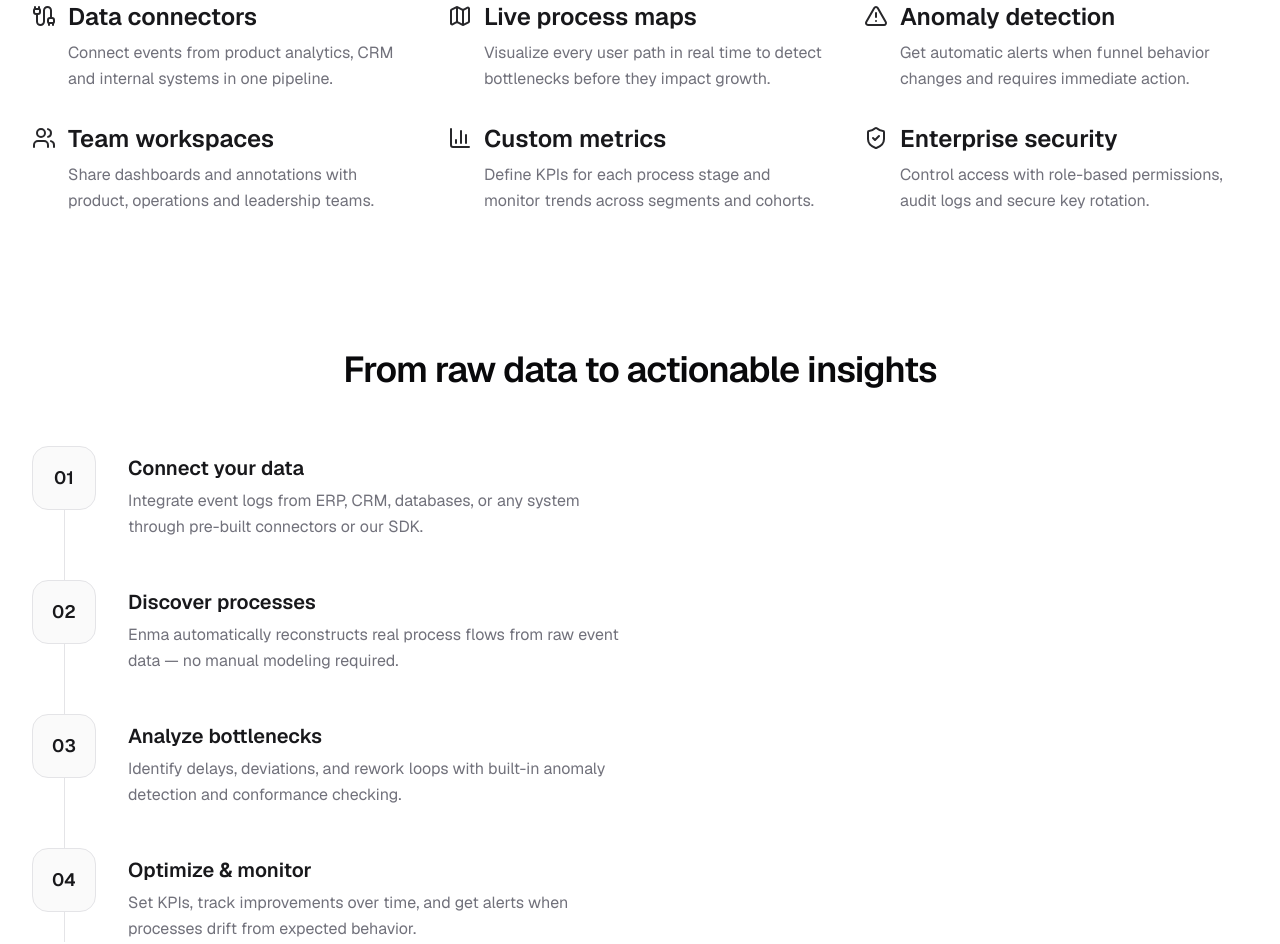
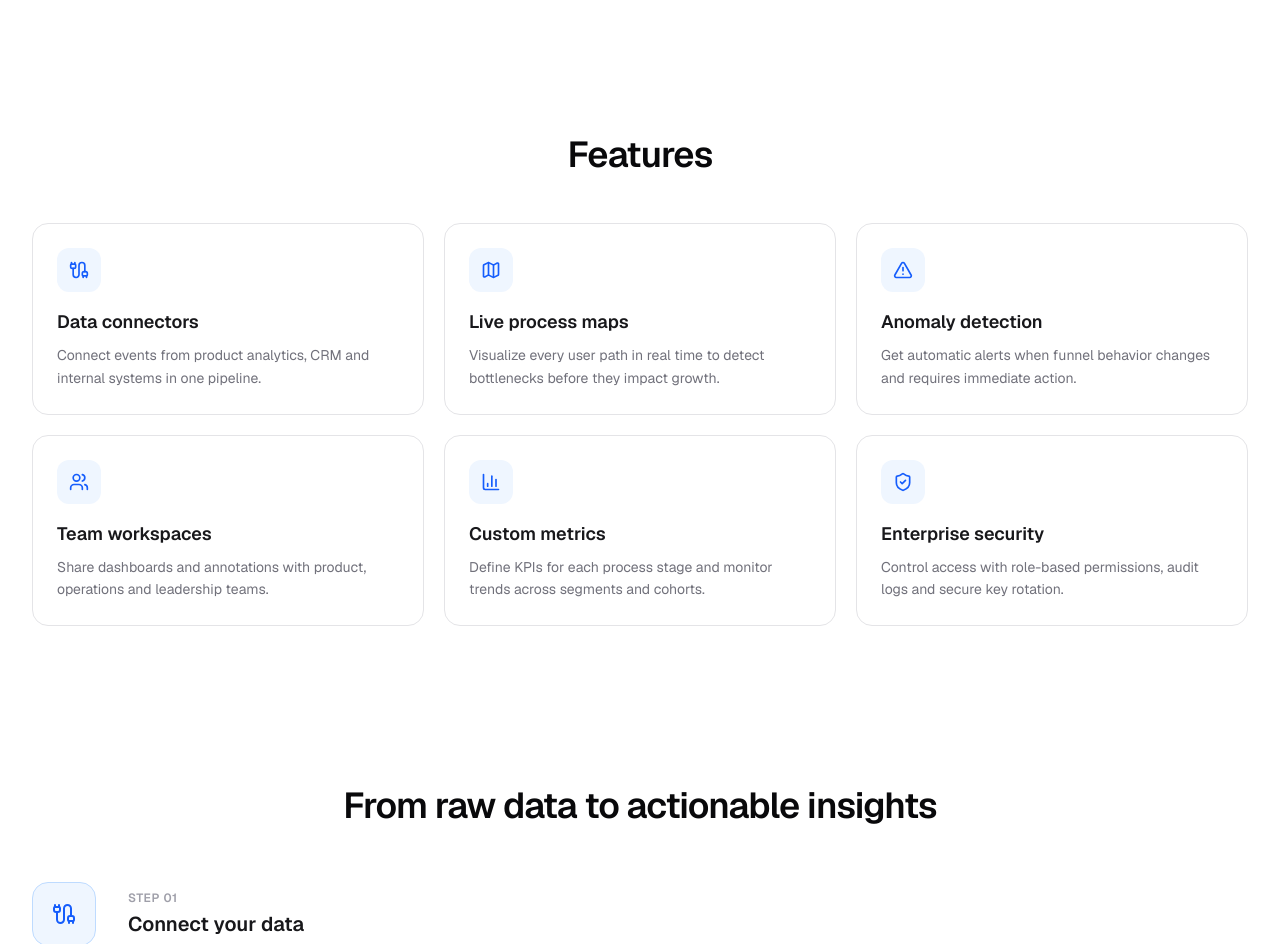
Before and after one commit to enma-repos/enma, a Next.js app in the folder frontend/: page /product in a window 1280 px wide. Shown: the part 988-1932 px from the top of the page. Built offline with nearby package versions, Linux system fonts and the light colour scheme.

Commit message:
redesign landing sections styling

```diff
--- a/frontend/src/components/landing/faq-section.tsx
+++ b/frontend/src/components/landing/faq-section.tsx
@@ -11,7 +11,7 @@ export function FaqSection() {
 
   return (
     <section className="bg-white">
-      <div className="mx-auto w-full max-w-3xl px-5 py-16 sm:px-8 sm:py-20">
+      <div className="mx-auto w-full max-w-3xl px-5 pb-28 pt-16 sm:px-8 sm:pb-36 sm:pt-20">
         <SectionHeader
           title="Frequently asked questions"
           centered
--- a/frontend/src/components/landing/features-section.tsx
+++ b/frontend/src/components/landing/features-section.tsx
@@ -9,47 +9,54 @@ import {
 } from "lucide-react";
 import type { LucideProps } from "lucide-react";
 
-const featureIcons: Record<string, React.FC<LucideProps>> = {
-  "Data connectors": Cable,
-  "Live process maps": Map,
-  "Anomaly detection": AlertTriangle,
-  "Team workspaces": Users,
-  "Custom metrics": BarChart3,
-  "Enterprise security": ShieldCheck,
+const featureStyles: Record<
+  string,
+  { icon: React.FC<LucideProps>; iconColor: string; bgColor: string }
+> = {
+  "Data connectors": { icon: Cable, iconColor: "text-blue-600", bgColor: "bg-blue-50" },
+  "Live process maps": { icon: Map, iconColor: "text-blue-600", bgColor: "bg-blue-50" },
+  "Anomaly detection": { icon: AlertTriangle, iconColor: "text-blue-600", bgColor: "bg-blue-50" },
+  "Team workspaces": { icon: Users, iconColor: "text-blue-600", bgColor: "bg-blue-50" },
+  "Custom metrics": { icon: BarChart3, iconColor: "text-blue-600", bgColor: "bg-blue-50" },
+  "Enterprise security": { icon: ShieldCheck, iconColor: "text-blue-600", bgColor: "bg-blue-50" },
 };
 
 export function FeaturesSection() {
   return (
-    <section className="mx-auto w-full max-w-7xl px-5 py-12 sm:px-8 sm:py-14">
+    <section className="mx-auto w-full max-w-7xl px-5 py-16 sm:px-8 sm:py-20">
       <div className="text-center">
         <h2 className="text-4xl font-semibold tracking-tight text-zinc-950">
           Features
         </h2>
       </div>
 
-      <div className="mt-10 grid gap-8 sm:grid-cols-2 lg:grid-cols-3">
+      <div className="mt-12 grid gap-5 sm:grid-cols-2 lg:grid-cols-3">
         {featureItems.map((feature) => {
-          const Icon = featureIcons[feature.title];
+          const style = featureStyles[feature.title];
+          const Icon = style?.icon;
           return (
-            <article key={feature.title} className="rounded-lg pr-2">
-              <div className="flex items-start gap-3">
-                {Icon ? (
+            <article
+              key={feature.title}
+              className="rounded-2xl border border-zinc-200 bg-white p-6 transition-all duration-200 hover:shadow-md"
+            >
+              <div
+                className={`flex h-11 w-11 items-center justify-center rounded-xl ${
+                  style?.bgColor ?? "bg-zinc-100"
+                }`}
+              >
+                {Icon && (
                   <Icon
-                    className="mt-0.5 h-6 w-6 shrink-0 text-zinc-800"
+                    className={`h-5 w-5 ${style?.iconColor ?? "text-zinc-600"}`}
                     aria-hidden="true"
                   />
-                ) : (
-                  <div className="mt-0.5 h-6 w-6 shrink-0" />
                 )}
-                <div>
-                  <h3 className="text-2xl font-semibold leading-tight text-zinc-900">
-                    {feature.title}
-                  </h3>
-                  <p className="mt-2 text-base leading-relaxed text-zinc-500">
-                    {feature.description}
-                  </p>
-                </div>
               </div>
+              <h3 className="mt-4 text-lg font-semibold text-zinc-900">
+                {feature.title}
+              </h3>
+              <p className="mt-2 text-sm leading-relaxed text-zinc-500">
+                {feature.description}
+              </p>
             </article>
           );
         })}
--- a/frontend/src/components/landing/hero-section.tsx
+++ b/frontend/src/components/landing/hero-section.tsx
@@ -2,7 +2,7 @@ import Link from "next/link";
 
 export function HeroSection() {
   return (
-    <section className="relative isolate overflow-hidden border-b border-zinc-200">
+    <section className="relative isolate overflow-hidden ">
       <div
         className="absolute inset-0 bg-cover bg-center opacity-65 grayscale"
         style={{
@@ -11,13 +11,14 @@ export function HeroSection() {
         }}
       />
       <div className="absolute inset-0 bg-[linear-gradient(180deg,rgba(255,255,255,0.45),rgba(255,255,255,0.72))]" />
+      <div className="absolute inset-x-0 bottom-0 h-40 bg-gradient-to-b from-transparent to-white" />
 
-      <div className="relative mx-auto flex min-h-[420px] max-w-7xl flex-col items-center justify-center px-6 py-20 text-center">
+      <div className="relative mx-auto flex max-w-7xl flex-col items-center justify-center px-6 pb-52 pt-40 text-center">
         <h1 className="text-6xl font-semibold tracking-tight text-zinc-950 sm:text-7xl">
           enma
         </h1>
         <p className="mt-4 max-w-3xl text-2xl leading-tight text-zinc-800 sm:text-[2rem]">
-          The best process-mining solution for your company
+          Discover bottlenecks, map real processes, and optimize operations
         </p>
 
         <div className="mt-8 flex flex-wrap items-center justify-center gap-3">
--- a/frontend/src/components/landing/how-it-works-section.tsx
+++ b/frontend/src/components/landing/how-it-works-section.tsx
@@ -3,6 +3,20 @@
 import { useEffect, useRef, useState } from "react";
 import { howItWorksSteps } from "@/components/landing/content";
 import { SectionHeader } from "@/components/shared";
+import { Cable, Search, AlertTriangle, TrendingUp } from "lucide-react";
+import type { LucideProps } from "lucide-react";
+
+const stepStyles: {
+  icon: React.FC<LucideProps>;
+  iconColor: string;
+  bgColor: string;
+  borderColor: string;
+}[] = [
+  { icon: Cable, iconColor: "text-blue-600", bgColor: "bg-blue-50", borderColor: "border-blue-200" },
+  { icon: Search, iconColor: "text-blue-600", bgColor: "bg-blue-50", borderColor: "border-blue-200" },
+  { icon: AlertTriangle, iconColor: "text-blue-600", bgColor: "bg-blue-50", borderColor: "border-blue-200" },
+  { icon: TrendingUp, iconColor: "text-blue-600", bgColor: "bg-blue-50", borderColor: "border-blue-200" },
+];
 
 export function HowItWorksSection() {
   const [visible, setVisible] = useState(false);
@@ -37,7 +51,10 @@ export function HowItWorksSection() {
           <div className="absolute left-8 top-0 hidden h-full w-px bg-zinc-200 sm:block" />
 
           <div className="grid gap-8 sm:gap-10">
-            {howItWorksSteps.map((step, i) => (
+            {howItWorksSteps.map((step, i) => {
+              const style = stepStyles[i];
+              const Icon = style?.icon;
+              return (
                 <div
                   key={step.number}
                   className="relative flex gap-5 sm:gap-8"
@@ -47,19 +64,38 @@ export function HowItWorksSection() {
                     transition: `all 0.5s ease-out ${i * 0.15}s`,
                   }}
                 >
-                {/* Step number circle */}
-                <div className="relative z-10 flex h-16 w-16 shrink-0 items-center justify-center rounded-2xl border border-zinc-200 bg-zinc-50 text-lg font-semibold text-zinc-900">
+                  {/* Step icon circle */}
+                  <div
+                    className={`relative z-10 flex h-16 w-16 shrink-0 items-center justify-center rounded-2xl border ${
+                      style ? `${style.bgColor} ${style.borderColor}` : "border-zinc-200 bg-zinc-50"
+                    }`}
+                  >
+                    {Icon ? (
+                      <Icon
+                        className={`h-6 w-6 ${style.iconColor}`}
+                        aria-hidden="true"
+                      />
+                    ) : (
+                      <span className="text-lg font-semibold text-zinc-900">
                         {step.number}
+                      </span>
+                    )}
                   </div>
 
                   <div className="pt-2">
-                  <h3 className="text-xl font-semibold text-zinc-900">{step.title}</h3>
+                    <div className="flex items-center gap-3">
+                      <span className="text-xs font-semibold uppercase tracking-wider text-zinc-400">
+                        Step {step.number}
+                      </span>
+                    </div>
+                    <h3 className="mt-1 text-xl font-semibold text-zinc-900">{step.title}</h3>
                     <p className="mt-1.5 max-w-lg text-base leading-relaxed text-zinc-500">
                       {step.description}
                     </p>
                   </div>
                 </div>
-            ))}
+              );
+            })}
           </div>
         </div>
       </div>
```
Lines whose indentation alone changed are shown as unchanged.
